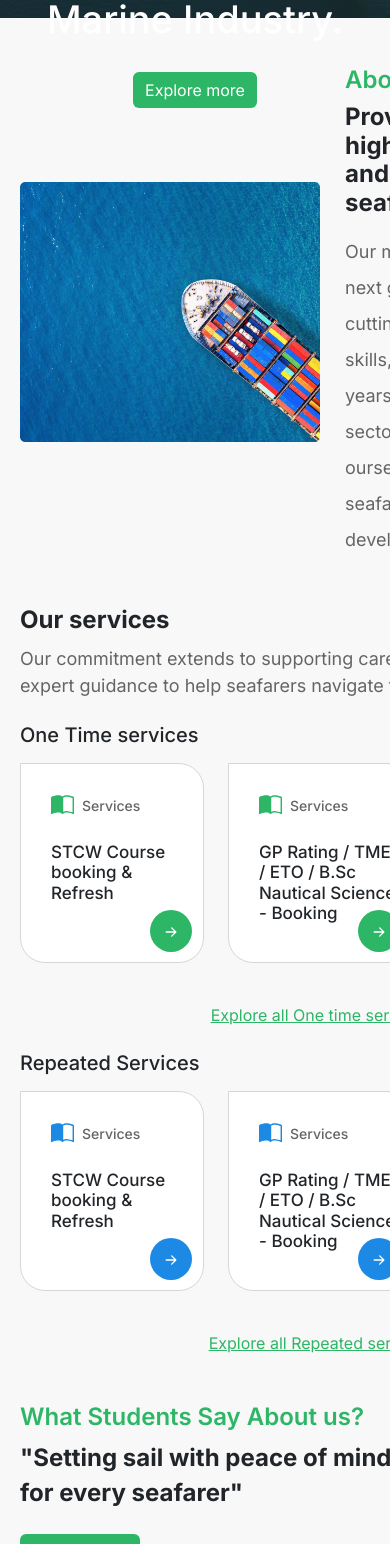
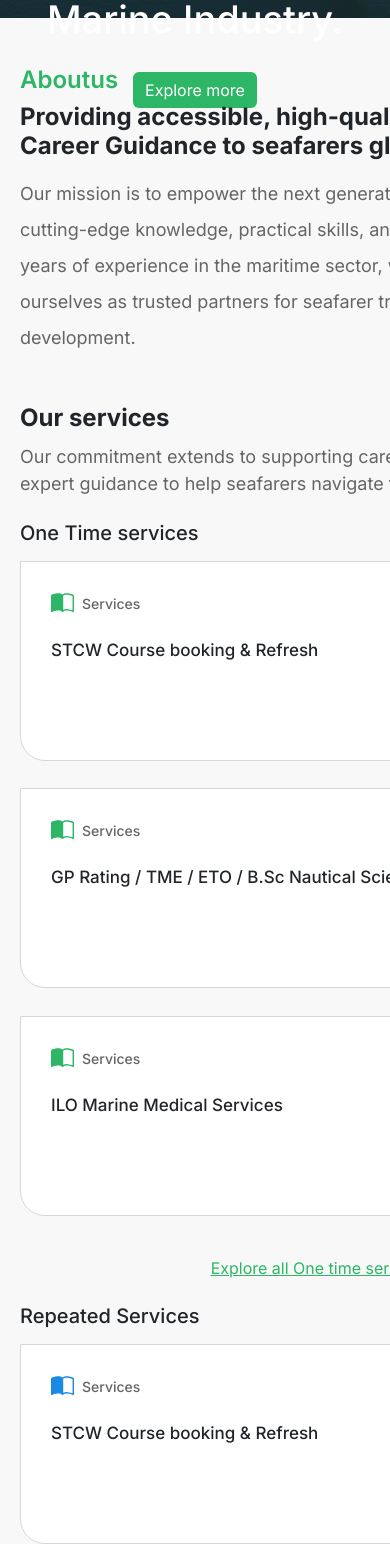
Before and after one commit to Prasannadjango/marinementors, a React (Create React App) app: page / in a window 390 px wide. Shown: the part 432-1976 px from the top of the page. Built offline with nearby package versions, Linux system fonts and the light colour scheme.

Commit message:
Responsive layout has been added

```diff
--- a/src/pages/home.js
+++ b/src/pages/home.js
@@ -127,12 +127,12 @@ function Home() {
       <div className="sections-container">
         {/* About us section */}
         <section className="aboutus-section container-width mb-5" id="aboutus">
-          <div className="col-6">
+          <div className="col-xxl-6 col-xl-6 col-lg-6 col-md-12 col-sm-12 col-12 about-us-img-main-container">
             <div className="aboutus-img">
               <img src={Aboutusimg} />
             </div>
           </div>
-          <div className="col-6">
+          <div className="col-xxl-6 col-xl-6 col-lg-6 col-md-12 col-sm-12 col-12">
             <div className="aboutus-section-info">
               <h4>Aboutus</h4>
               <h2 className="pt-2 pb-3 section-title">
@@ -161,7 +161,7 @@ function Home() {
           </p>
           <div className="services-card-section mt-4">
             <h2 className="service-section-title">One Time services</h2>
-            <div className="row row-cols-3 pb-4 pt-3">
+            <div className="row row-cols-xl-3 row-cols-xxl-3 row-cols-lg-2 row-cols-md-2 row-cols-sm-2 row-cols-1 pb-4 pt-3">
               <div className="col">
                 <div className="services-card">
                   <div className="service-card-header">
@@ -276,7 +276,7 @@ function Home() {
           </div>
           <div className="services-card-section mt-4">
             <h2 className="service-section-title">Repeated Services</h2>
-            <div className="row row-cols-3 pb-4 pt-3">
+            <div className="row row-cols-xl-3 row-cols-xxl-3 row-cols-lg-2 row-cols-md-2 row-cols-sm-2 row-cols-1 pb-4 pt-3">
               <div className="col">
                 <div className="services-card">
                   <div className="repeated-service-card-header">
@@ -822,8 +822,8 @@ function Home() {
          Error in Submitting form , Please try again
         </Alert>
         )}
-          <div className="row row-cols-2">
-            <div className="col">
+          <div className="row row-cols-xxl-2 row-cols-xl-1 row-cols-lg-1 row-cols-md-1  row-cols-sm-1">
+            <div className="col getintouch-img-main-container">
               <div className="getintouch-img">
                 <img src={Getintouchimg} />
               </div>
--- a/src/styles/responsive.css
+++ b/src/styles/responsive.css
@@ -1,41 +1,52 @@
 @media screen and (min-width: 360px) and (max-width: 999px) {
-    .menu-opitions-container,.action-container{
+    .menu-opitions-container, .action-container {
         display: none !important;
     }
-    .responsive-menu-container{
+
+    .responsive-menu-container {
         display: block !important;
     }
-    .container-width,.header-container {
+
+    .container-width, .header-container {
         width: 100% !important;
         padding: 0 20px !important;
     }
-       .hero-section-container{
+
+    .hero-section-container {
         padding-left: 20px !important;
         padding-right: 20px !important;
     }
-       .hero-section-img{
+
+    .hero-section-img {
         width: 100%;
         padding-right: 20px !important;
     }
-       .hero-section-img img{
+
+    .hero-section-img img {
         width: 100%;
     }
+
     .hero-text {
         font-size: 38px !important;
     }
+
     .aboutus-img img {
         width: 100%;
     }
+
     .aboutus-section {
         gap: 25px;
     }
-       .getintouch-img img,.getintouch-img{
+
+    .getintouch-img img, .getintouch-img {
         height: 100%;
     }
-       .hero-section-img{
+
+    .hero-section-img {
         display: none;
     }
-       .hero-section-container{
+
+    .hero-section-container {
         display: flex;
         width: 100%;
         justify-content: center;
@@ -43,47 +54,59 @@
         flex-direction: column;
         align-self: self-start;
     }
-       .hero-text{
+
+    .hero-text {
         width: 100% !important;
         text-align: center;
     }
+
     .hero-section {
         height: 450px !important;
         min-height: 450px !important;
     }
 }
+
 @media screen and (min-width: 1000px) and (max-width: 1300px) {
-    .container-width,.header-container {
+    .container-width, .header-container {
         width: 100% !important;
         padding: 0 20px !important;
     }
-    .hero-section-container{
+
+    .hero-section-container {
         padding-left: 20px !important;
         padding-right: 20px !important;
     }
-    .hero-section-img{
+
+    .hero-section-img {
         width: 100%;
         padding-right: 20px !important;
     }
-    .hero-section-img img{
+
+    .hero-section-img img {
         width: 100%;
     }
+
     .hero-text {
         font-size: 38px !important;
     }
+
     .aboutus-img img {
         width: 100%;
     }
+
     .aboutus-section {
         gap: 25px;
     }
-    .getintouch-img img,.getintouch-img{
+
+    .getintouch-img img, .getintouch-img {
         height: 100%;
     }
-    .hero-section-img{
+
+    .hero-section-img {
         display: none;
     }
-    .hero-section-container{
+
+    .hero-section-container {
         display: flex;
         width: 100%;
         justify-content: center;
@@ -91,12 +114,20 @@
         flex-direction: column;
         align-self: self-start;
     }
-    .hero-text{
+
+    .hero-text {
         width: 100% !important;
         text-align: center;
     }
+
     .hero-section {
         height: 450px !important;
         min-height: 450px !important;
     }
 }
+
+@media screen and (min-width: 360px) and (max-width: 991px) {
+    .getintouch-img-main-container, .about-us-img-main-container {
+        display: none;
+    }
+}
--- a/src/styles/theme.css
+++ b/src/styles/theme.css
@@ -17,7 +17,9 @@ font-size: 13px;
   top: 3%;
   right: 33%;
 }
-
+.row{
+  --bs-gutter-y: 1.7rem !important;
+}
 
 
 /* Custom theme styles */
```
Lines whose indentation alone changed are shown as unchanged.
